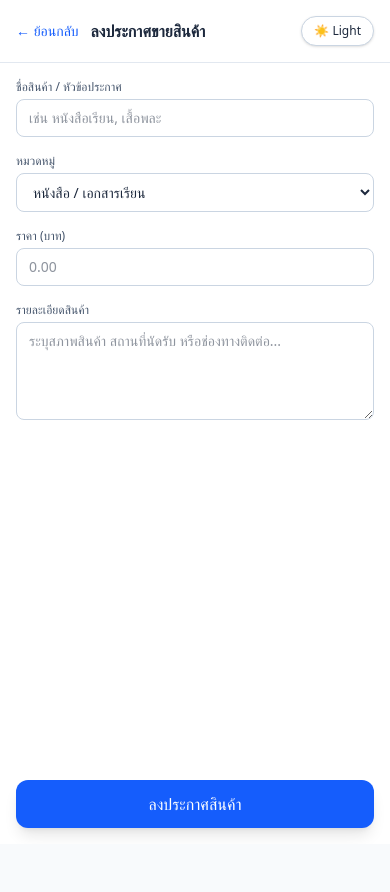
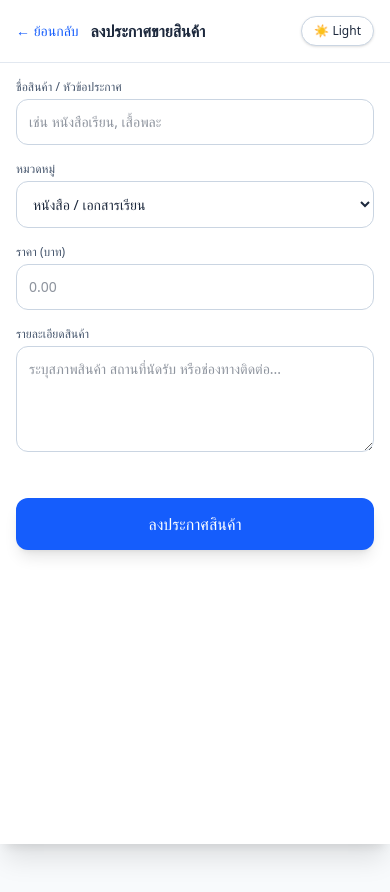
Before and after one commit to palisun47-lang/campus-marketplace, a Next.js app: page /product in a window 390 px wide. Before the commit the page ends 844 px from the top, so only its background shows below. Built offline with nearby package versions, Linux system fonts and the light colour scheme.

Commit message:
Fix mobile select options and form submission touch targets

```diff
--- a/app/product/page.tsx
+++ b/app/product/page.tsx
@@ -12,14 +12,18 @@ export default function AddProductPage() {
 
   const handleSubmit = (e: React.FormEvent) => {
     e.preventDefault();
+    if (!title.trim() || !price.trim()) {
+      alert('กรุณากรอกชื่อสินค้าและราคาให้เรียบร้อยครับ');
+      return;
+    }
     alert('ลงประกาศสินค้าสำเร็จ!');
   };
 
   return (
-    <main className="min-h-screen bg-slate-50 dark:bg-slate-950 flex flex-col items-center">
+    <main className="min-h-screen bg-slate-50 dark:bg-slate-950 flex flex-col items-center pb-12">
       <div className="w-full max-w-md bg-white dark:bg-slate-900 min-h-screen shadow-xl flex flex-col">
         {/* Header */}
-        <header className="p-4 border-b border-slate-200 dark:border-slate-800 flex items-center justify-between gap-4">
+        <header className="p-4 border-b border-slate-200 dark:border-slate-800 flex items-center justify-between gap-4 sticky top-0 bg-white/90 dark:bg-slate-900/90 backdrop-blur-md z-10">
           <div className="flex items-center gap-3">
             <Link href="/home" className="text-sm text-blue-600 dark:text-blue-400 hover:underline">
               ← ย้อนกลับ
@@ -42,7 +46,7 @@ export default function AddProductPage() {
               value={title}
               onChange={(e) => setTitle(e.target.value)}
               placeholder="เช่น หนังสือเรียน, เสื้อพละ"
-              className="w-full px-3 py-2 text-sm rounded-lg border border-slate-300 dark:border-slate-700 bg-white dark:bg-slate-900 text-slate-800 dark:text-slate-100 focus:outline-none focus:ring-2 focus:ring-blue-500"
+              className="w-full px-3 py-3 text-sm rounded-xl border border-slate-300 dark:border-slate-700 bg-white dark:bg-slate-900 text-slate-800 dark:text-slate-100 focus:outline-none focus:ring-2 focus:ring-blue-500"
             />
           </div>
 
@@ -50,16 +54,17 @@ export default function AddProductPage() {
             <label className="block text-xs font-medium text-slate-600 dark:text-slate-400 mb-1">
               หมวดหมู่
             </label>
+            {/* เพิ่ม value ชัดเจนใน option เพื่อให้มือถือและไอแพดเลือกได้แม่นยำ */}
             <select
               value={category}
               onChange={(e) => setCategory(e.target.value)}
-              className="w-full px-3 py-2 text-sm rounded-lg border border-slate-300 dark:border-slate-700 bg-white dark:bg-slate-900 text-slate-800 dark:text-slate-100 focus:outline-none focus:ring-2 focus:ring-blue-500"
+              className="w-full px-3 py-3 text-sm rounded-xl border border-slate-300 dark:border-slate-700 bg-white dark:bg-slate-900 text-slate-800 dark:text-slate-100 focus:outline-none focus:ring-2 focus:ring-blue-500 cursor-pointer"
             >
-              <option>หนังสือ / เอกสารเรียน</option>
-              <option>เครื่องแต่งกาย</option>
-              <option>ไอที / แกดเจ็ต</option>
-              <option>อุปกรณ์การเรียน</option>
-              <option>พาหนะ</option>
+              <option value="หนังสือ / เอกสารเรียน">หนังสือ / เอกสารเรียน</option>
+              <option value="เครื่องแต่งกาย">เครื่องแต่งกาย</option>
+              <option value="ไอที / แกดเจ็ต">ไอที / แกดเจ็ต</option>
+              <option value="อุปกรณ์การเรียน">อุปกรณ์การเรียน</option>
+              <option value="พาหนะ">พาหนะ</option>
             </select>
           </div>
 
@@ -73,7 +78,7 @@ export default function AddProductPage() {
               value={price}
               onChange={(e) => setPrice(e.target.value)}
               placeholder="0.00"
-              className="w-full px-3 py-2 text-sm rounded-lg border border-slate-300 dark:border-slate-700 bg-white dark:bg-slate-900 text-slate-800 dark:text-slate-100 focus:outline-none focus:ring-2 focus:ring-blue-500"
+              className="w-full px-3 py-3 text-sm rounded-xl border border-slate-300 dark:border-slate-700 bg-white dark:bg-slate-900 text-slate-800 dark:text-slate-100 focus:outline-none focus:ring-2 focus:ring-blue-500"
             />
           </div>
 
@@ -86,13 +91,13 @@ export default function AddProductPage() {
               value={description}
               onChange={(e) => setDescription(e.target.value)}
               placeholder="ระบุสภาพสินค้า สถานที่นัดรับ หรือช่องทางติดต่อ..."
-              className="w-full px-3 py-2 text-sm rounded-lg border border-slate-300 dark:border-slate-700 bg-white dark:bg-slate-900 text-slate-800 dark:text-slate-100 focus:outline-none focus:ring-2 focus:ring-blue-500"
+              className="w-full px-3 py-3 text-sm rounded-xl border border-slate-300 dark:border-slate-700 bg-white dark:bg-slate-900 text-slate-800 dark:text-slate-100 focus:outline-none focus:ring-2 focus:ring-blue-500"
             />
           </div>
 
           <button
             type="submit"
-            className="mt-auto w-full py-3 bg-blue-600 hover:bg-blue-700 text-white font-medium rounded-xl shadow-lg transition-colors"
+            className="mt-6 w-full py-3.5 bg-blue-600 hover:bg-blue-700 text-white font-medium rounded-xl shadow-lg transition-all active:scale-95 cursor-pointer"
           >
             ลงประกาศสินค้า
           </button>
```
